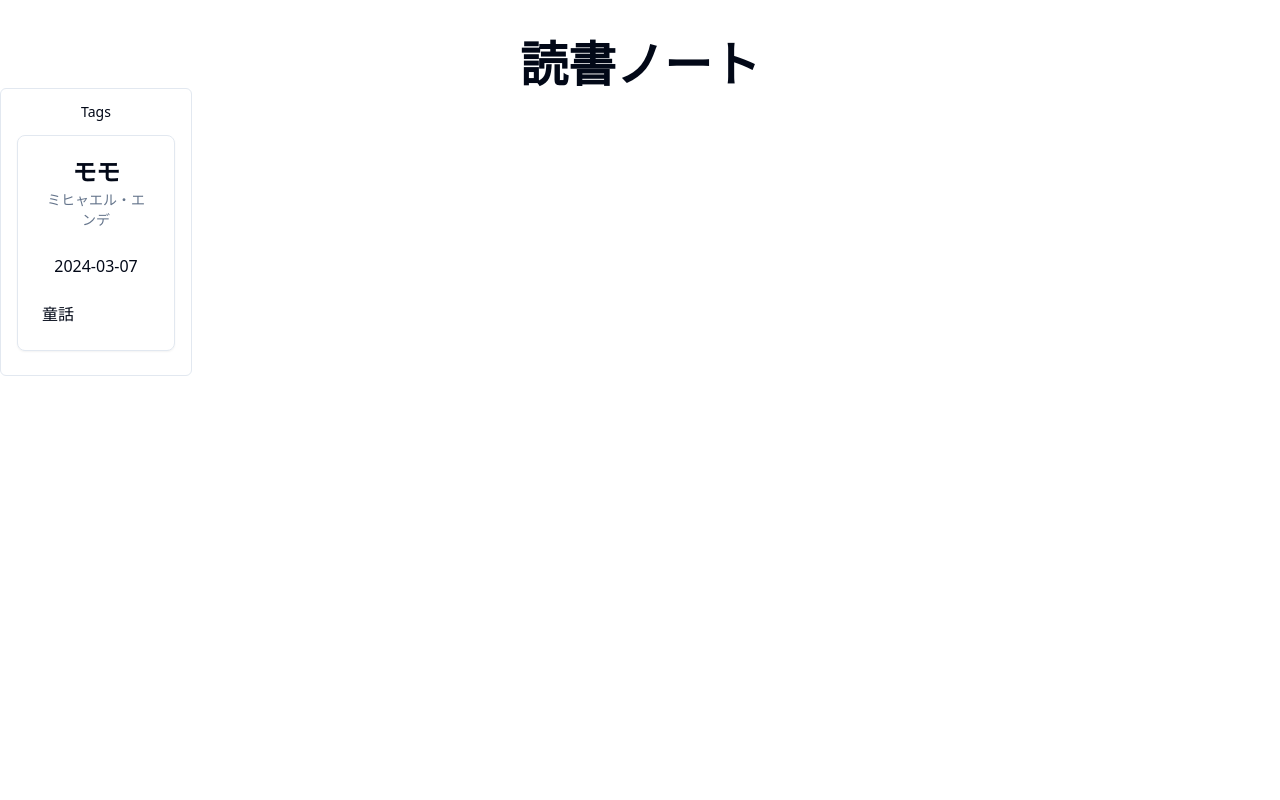
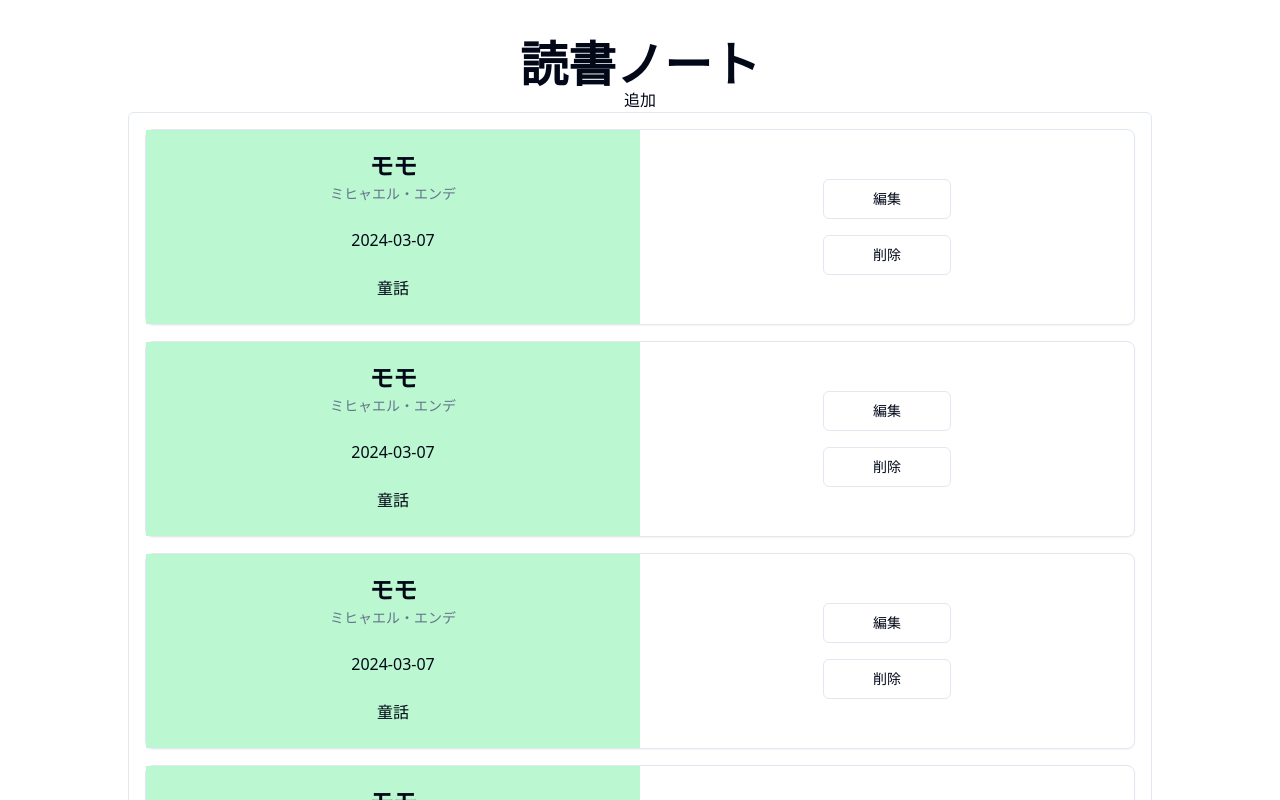
Before and after one commit to hinata0004/notebook, a React (Vite) app: page / in a window 1280 px wide. Shown: the top 800 px of the page. Built offline with nearby package versions, Linux system fonts and the light colour scheme.

Commit message:
BookList作成

```diff
--- a/src/App.tsx
+++ b/src/App.tsx
@@ -3,10 +3,16 @@ import Scroll from "./components/Scroll"
 import Book from "./components/Book"
 
 export default function App() {
+
   return (
     <div className="text-center">
       <h1 className=" text-5xl font-bold mt-10">読書ノート</h1>
-      <Scroll />
+      <form>
+        <button type="submit" >追加</button>
+      </form>
+      <div className=" text-center flex justify-center">
+        <Scroll />
+      </div>
     </div>
   )
 }
--- a/src/components/Book.tsx
+++ b/src/components/Book.tsx
@@ -7,6 +7,9 @@ import {
   CardTitle,
 } from "@/components/ui/card"
 import { Book as BookType } from "@/types/Book"
+import { Button } from "@/components/ui/button"
+import styles from "./EditButton.module.css"
+
 
 import { ReactNode } from "react"
 
@@ -14,7 +17,8 @@ import { ReactNode } from "react"
 const Book = ({book}: {book: BookType}) => {
   return (
     <div>
-      <Card>
+      <Card className="flex flex-row">
+        <div className="flex items-center justify-center flex-col w-full  bg-green-200">
         <CardHeader>
           <CardTitle>{book.title}</CardTitle>
           <CardDescription>{book.author}</CardDescription>
@@ -27,6 +31,12 @@ const Book = ({book}: {book: BookType}) => {
             {book.ganre}
           </p>
         </CardFooter>
+        </div>
+
+        <div className="flex flex-col gap-4 justify-center items-center w-full">
+        <Button variant="outline" className="w-32">編集</Button>
+        <Button variant="outline" className="w-32">削除</Button>
+        </div>
       </Card>
     </div>
   )
--- /dev/null
+++ b/src/components/EditButton.module.css
@@ -0,0 +1,3 @@
+.editButton{
+    display:flex;
+}
--- a/src/components/Scroll.tsx
+++ b/src/components/Scroll.tsx
@@ -10,9 +10,12 @@ const book = {
 
 const Scroll = () => {
     return (
-        <ScrollArea className="h-72 w-48 rounded-md border">
-            <div className="p-4">
-                <h4 className="mb-4 text-sm font-medium leading-none">Tags</h4>
+        <ScrollArea className="w-4/5 flex justify-center items-center rounded-md border">
+            <div className="p-4 flex gap-4  flex-col">
+                <Book book={book}/>
+                <Book book={book}/>
+                <Book book={book}/>
+                <Book book={book}/>
                 <Book book={book}/>
             </div>
         </ScrollArea>
```
